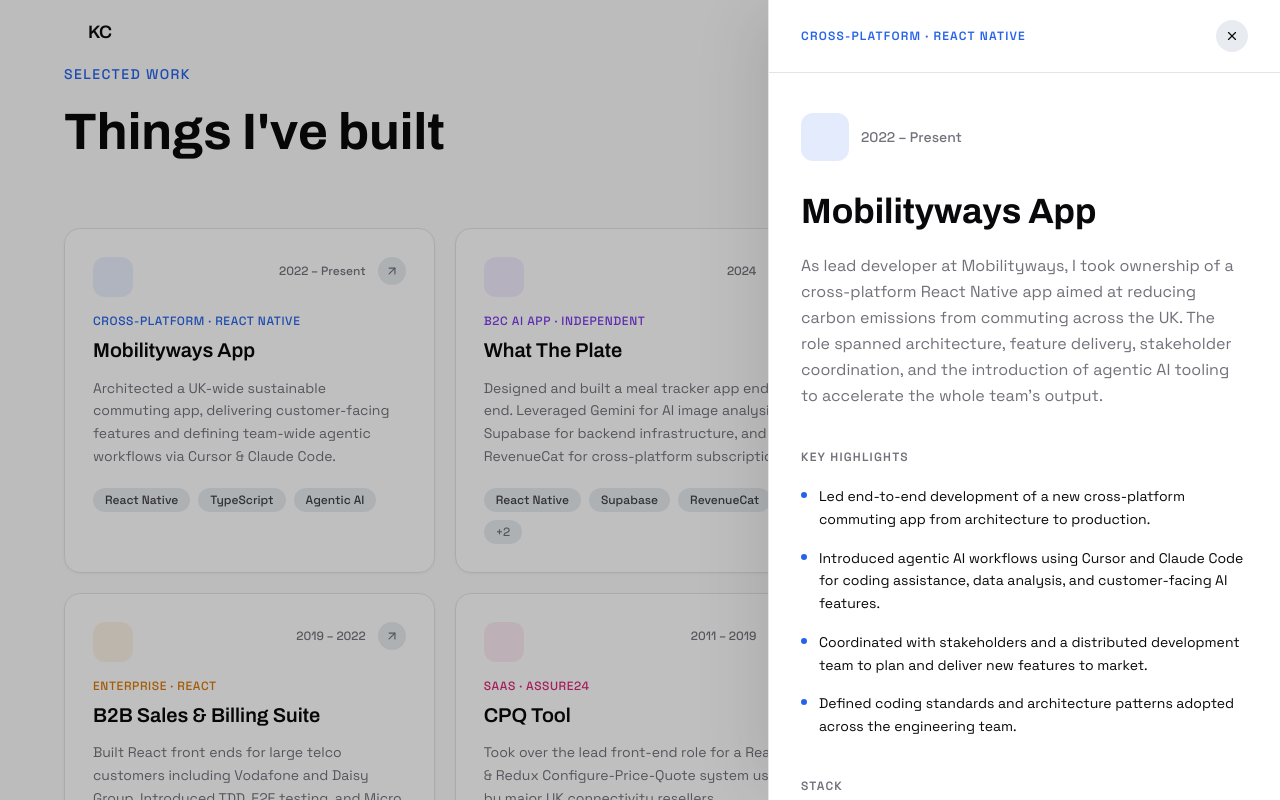
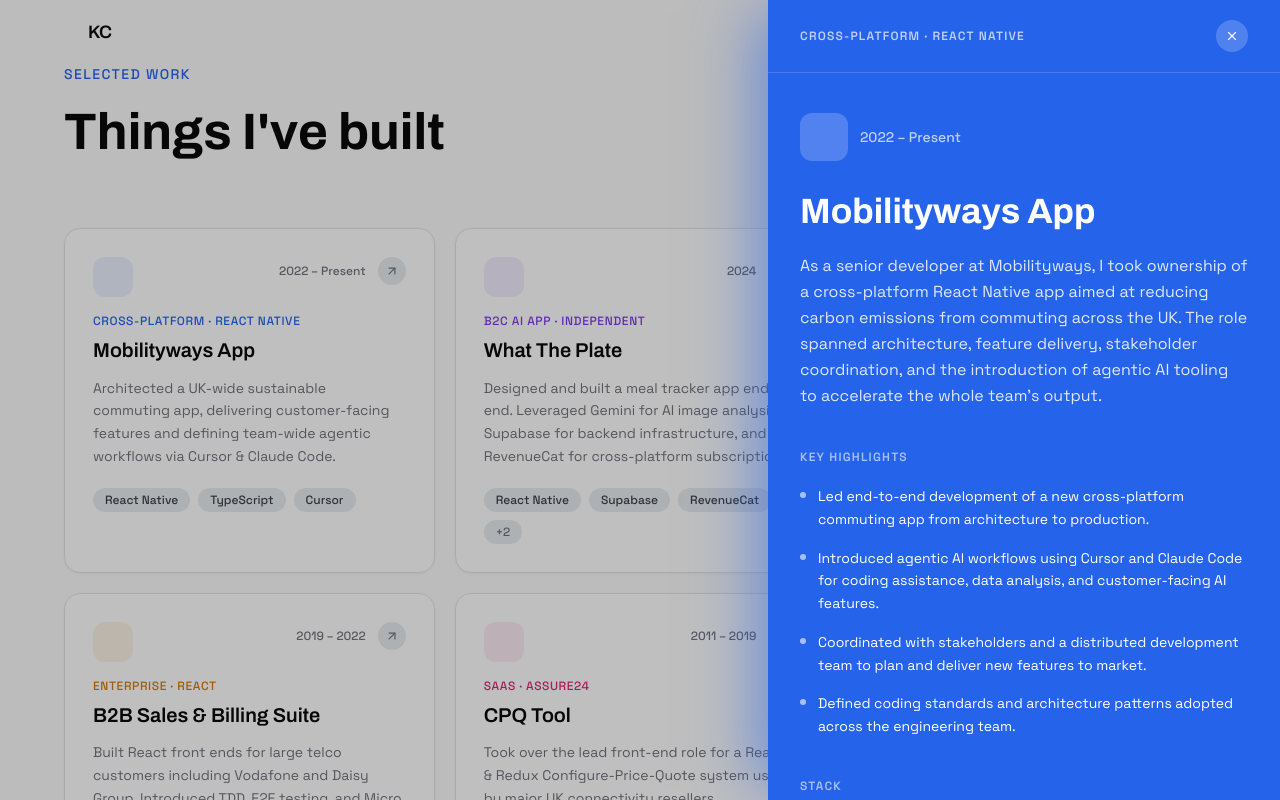
Before and after one commit to vonkanehoffen/kaneclover-com, a Next.js app: page / in a window 1280 px wide. Both pictures are taken after a click on the button 249 px from the left and 1266 px from the top of the page. Shown: the part 866-1666 px from the top of the page. Built offline with nearby package versions, Linux system fonts and the light colour scheme.

Commit message:
project panels

```diff
--- a/src/components/ProjectPanel.tsx
+++ b/src/components/ProjectPanel.tsx
@@ -66,25 +66,18 @@
         aria-label={project.title}
         className="fixed inset-y-0 right-0 z-50 w-full max-w-lg overflow-y-auto"
         style={{
-          background: "var(--color-surface)",
-          borderLeft: "1px solid var(--color-border)",
+          background: project.accent,
           transform: visible ? "translateX(0)" : "translateX(100%)",
           transition: "transform 0.32s cubic-bezier(0.32, 0, 0.15, 1)",
-          boxShadow: "-24px 0 60px -12px rgba(0,0,0,0.1)",
+          boxShadow: `-24px 0 60px -12px ${project.accent}88`,
         }}
       >
         {/* Sticky header */}
         <div
           className="sticky top-0 z-10 flex items-center justify-between px-8 py-5"
-          style={{
-            background: "var(--color-surface)",
-            borderBottom: "1px solid var(--color-border)",
-          }}
+          style={{ background: project.accent, borderBottom: "1px solid rgba(255,255,255,0.15)" }}
         >
-          <p
-            className="text-xs font-semibold uppercase tracking-widest"
-            style={{ color: project.accent }}
-          >
+          <p className="text-xs font-semibold uppercase tracking-widest" style={{ color: "rgba(255,255,255,0.7)" }}>
             {project.category}
           </p>
           <button
@@ -92,15 +85,9 @@
             onClick={handleClose}
             aria-label="Close panel"
             className="w-8 h-8 rounded-full flex items-center justify-center transition-all duration-200 cursor-pointer"
-            style={{ background: "var(--color-muted)", color: "var(--color-foreground)" }}
-            onMouseEnter={e => {
-              e.currentTarget.style.background = "var(--color-foreground)";
-              e.currentTarget.style.color = "var(--color-background)";
-            }}
-            onMouseLeave={e => {
-              e.currentTarget.style.background = "var(--color-muted)";
-              e.currentTarget.style.color = "var(--color-foreground)";
-            }}
+            style={{ background: "rgba(255,255,255,0.2)", color: "#ffffff" }}
+            onMouseEnter={e => { e.currentTarget.style.background = "rgba(255,255,255,0.35)"; }}
+            onMouseLeave={e => { e.currentTarget.style.background = "rgba(255,255,255,0.2)"; }}
           >
             <X size={14} aria-hidden="true" />
           </button>
@@ -111,29 +98,29 @@
           <div className="flex items-center gap-3 mb-7">
             <div
               className="w-12 h-12 rounded-xl"
-              style={{ background: project.accent + "20" }}
+              style={{ background: "rgba(255,255,255,0.2)" }}
               aria-hidden="true"
             />
-            <span className="text-sm font-medium" style={{ color: "var(--color-text-muted)" }}>
+            <span className="text-sm font-medium" style={{ color: "rgba(255,255,255,0.7)" }}>
               {project.year}
             </span>
           </div>
 
           <h2
             className="font-heading font-bold leading-tight mb-5"
-            style={{ fontSize: "clamp(1.6rem, 3vw, 2.2rem)", color: "var(--color-foreground)" }}
+            style={{ fontSize: "clamp(1.6rem, 3vw, 2.2rem)", color: "#ffffff" }}
           >
             {project.title}
           </h2>
 
-          <p className="text-base leading-relaxed mb-10" style={{ color: "var(--color-text-muted)" }}>
+          <p className="text-base leading-relaxed mb-10" style={{ color: "rgba(255,255,255,0.85)" }}>
             {project.longDescription}
           </p>
 
           <div className="mb-10">
             <p
               className="text-xs font-semibold uppercase tracking-widest mb-5"
-              style={{ color: "var(--color-text-muted)" }}
+              style={{ color: "rgba(255,255,255,0.6)" }}
             >
               Key highlights
             </p>
@@ -142,10 +129,10 @@
                 <li key={i} className="flex items-start gap-3 text-sm leading-relaxed">
                   <span
                     className="mt-[7px] w-1.5 h-1.5 rounded-full flex-shrink-0"
-                    style={{ background: project.accent }}
+                    style={{ background: "rgba(255,255,255,0.6)" }}
                     aria-hidden="true"
                   />
-                  <span style={{ color: "var(--color-foreground)" }}>{h}</span>
+                  <span style={{ color: "#ffffff" }}>{h}</span>
                 </li>
               ))}
             </ul>
@@ -154,7 +141,7 @@
           <div className="mb-10">
             <p
               className="text-xs font-semibold uppercase tracking-widest mb-4"
-              style={{ color: "var(--color-text-muted)" }}
+              style={{ color: "rgba(255,255,255,0.6)" }}
             >
               Stack
             </p>
@@ -163,7 +150,7 @@
                 <span
                   key={tag}
                   className="text-xs px-3 py-1.5 rounded-lg font-medium"
-                  style={{ background: "var(--color-muted)", color: "var(--color-secondary)" }}
+                  style={{ background: "rgba(255,255,255,0.2)", color: "#ffffff" }}
                 >
                   {tag}
                 </span>
@@ -177,9 +164,9 @@
               target="_blank"
               rel="noopener noreferrer"
               className="inline-flex items-center gap-2 px-6 py-3 rounded-full text-sm font-semibold transition-all duration-200 cursor-pointer"
-              style={{ background: "var(--color-foreground)", color: "var(--color-background)" }}
-              onMouseEnter={e => { e.currentTarget.style.opacity = "0.82"; }}
-              onMouseLeave={e => { e.currentTarget.style.opacity = "1"; }}
+              style={{ background: "rgba(255,255,255,0.2)", color: "#ffffff", border: "1px solid rgba(255,255,255,0.3)" }}
+              onMouseEnter={e => { e.currentTarget.style.background = "rgba(255,255,255,0.3)"; }}
+              onMouseLeave={e => { e.currentTarget.style.background = "rgba(255,255,255,0.2)"; }}
             >
               View project
               <ExternalLink size={13} aria-hidden="true" />
--- a/src/components/Projects.tsx
+++ b/src/components/Projects.tsx
@@ -13,14 +13,14 @@
     description:
       "Architected a UK-wide sustainable commuting app, delivering customer-facing features and defining team-wide agentic workflows via Cursor & Claude Code.",
     longDescription:
-      "As lead developer at Mobilityways, I took ownership of a cross-platform React Native app aimed at reducing carbon emissions from commuting across the UK. The role spanned architecture, feature delivery, stakeholder coordination, and the introduction of agentic AI tooling to accelerate the whole team's output.",
+      "As a senior developer at Mobilityways, I took ownership of a cross-platform React Native app aimed at reducing carbon emissions from commuting across the UK. The role spanned architecture, feature delivery, stakeholder coordination, and the introduction of agentic AI tooling to accelerate the whole team's output.",
     highlights: [
       "Led end-to-end development of a new cross-platform commuting app from architecture to production.",
       "Introduced agentic AI workflows using Cursor and Claude Code for coding assistance, data analysis, and customer-facing AI features.",
       "Coordinated with stakeholders and a distributed development team to plan and deliver new features to market.",
       "Defined coding standards and architecture patterns adopted across the engineering team.",
     ],
-    tags: ["React Native", "TypeScript", "Agentic AI"],
+    tags: ["React Native", "TypeScript", "Cursor"],
     year: "2022 – Present",
     accent: "#2563EB",
   },
@@ -49,7 +49,7 @@
     description:
       "Designed and built an iOS event-arrivals and e-ticketing app from Figma prototype to App Store. OAuth2-secured REST API integration via React Query.",
     longDescription:
-      "A freelance engagement to design and build an iOS app for GetRegistered, a platform managing event arrivals and e-ticketing. I worked with their in-house product team via workshops to define the architecture and UX, then took the product from Figma prototype all the way through to App Store submission.",
+      "A freelance engagement to design and build an iOS app for GetRegistered, a platform managing event arrivals and e-ticketing. I worked with their in-house product & development team via workshops to define the architecture and UX, then took the product from Figma prototype all the way through to App Store submission.",
     highlights: [
       "Ran product workshops with the in-house team to define application architecture and process flow.",
       "Designed a complete Figma prototype covering all app screens and interaction states.",
@@ -67,23 +67,15 @@
     description:
       "Built React front ends for large telco customers including Vodafone and Daisy Group. Introduced TDD, E2E testing, and Micro Front End architecture to the business.",
     longDescription:
-      "At Digital Wholesale Solutions (acquired by Aurora), I worked on a suite of B2B sales and billing tools for the communications sector. I introduced a number of foundational technologies and practices that transformed the engineering culture, including a Lerna-based Micro Front End architecture and a full testing strategy.",
+      "At Digital Wholesale Solutions (later Aurora), I worked on a suite of B2B sales and billing tools for the communications sector. I introduced a number of foundational technologies and practices that transformed the engineering culture, including a Monorepo, Micro Front End architecture and a full E2E testing strategy.",
     highlights: [
-      "Developed React-based front ends for major enterprise clients including Vodafone and Daisy Group.",
-      "Designed a Lerna monorepo and Micro Front End architecture, introducing TypeScript, GraphQL, Apollo, and OpenAPI client generation.",
+      "Developed React-based front ends serving major enterprise clients including Vodafone and Daisy Group.",
+      "Designed a monorepo and Micro Front End architecture, introducing TypeScript, React and OpenAPI client generation.",
       "Introduced TDD practices and end-to-end testing via Cypress, significantly improving release confidence.",
       "Built a Design System using Storybook, following atomic design principles, working across both UX and dev teams.",
       "Mentored junior and placement developers through code reviews and discussion of SOLID and KISS principles.",
     ],
-    tags: [
-      "React",
-      "TypeScript",
-      "GraphQL",
-      "Apollo",
-      "Cypress",
-      "Storybook",
-      "Lerna",
-    ],
+    tags: ["React", "TypeScript", "Cypress", "Storybook"],
     year: "2019 – 2022",
     accent: "#D97706",
   },
@@ -94,7 +86,7 @@
     description:
       "Took over the lead front-end role for a React & Redux Configure-Price-Quote system used by major UK connectivity resellers.",
     longDescription:
-      "At Assure24, I inherited and then led the front-end of a React and Redux-based CPQ (Configure, Price, Quote) tool that became a primary system for multiple large connectivity resellers across the UK. Over eight years I shaped the codebase, introduced modern tooling, and built a wide range of features and marketing properties.",
+      "At Assure24, I inherited and then led the front-end development of a React and Redux-based CPQ (Configure, Price, Quote) tool that became a primary system for multiple large connectivity resellers across the UK. Over eight years I shaped the codebase, introduced modern tooling, and built a wide range of features and marketing properties.",
     highlights: [
       "Took lead responsibility for a React/Redux CPQ system that grew to serve multiple major UK resellers.",
       "Implemented unit testing suites with Jest and Enzyme, establishing a culture of test coverage.",
@@ -113,7 +105,7 @@
     description:
       "Designed and built an interactive information point system for an NHS hospital, with a custom locally-hosted CMS on a Linux distribution.",
     longDescription:
-      "As part of my work at Accelerate 4 / M-Logic, I led the design and development of a touch screen information kiosk system for an NHS hospital — one of the more unusual and rewarding projects of my early career. The system ran a custom CMS on a locally-hosted Linux distribution, driven by bespoke client hardware.",
+      "As part of my work at Accelerate 4 / M-Logic, I led the design and development of a touch screen information kiosk system for an NHS hospital — one of the more unusual and rewarding projects of my early career. The system ran a custom CMS on a locally-hosted Linux distribution, driven by client hardware we installed in their server room.",
     highlights: [
       "Designed and built a touch screen information point UI from scratch for a live NHS hospital environment.",
       "Developed a custom locally-hosted CMS to allow hospital staff to manage content without technical knowledge.",
```
